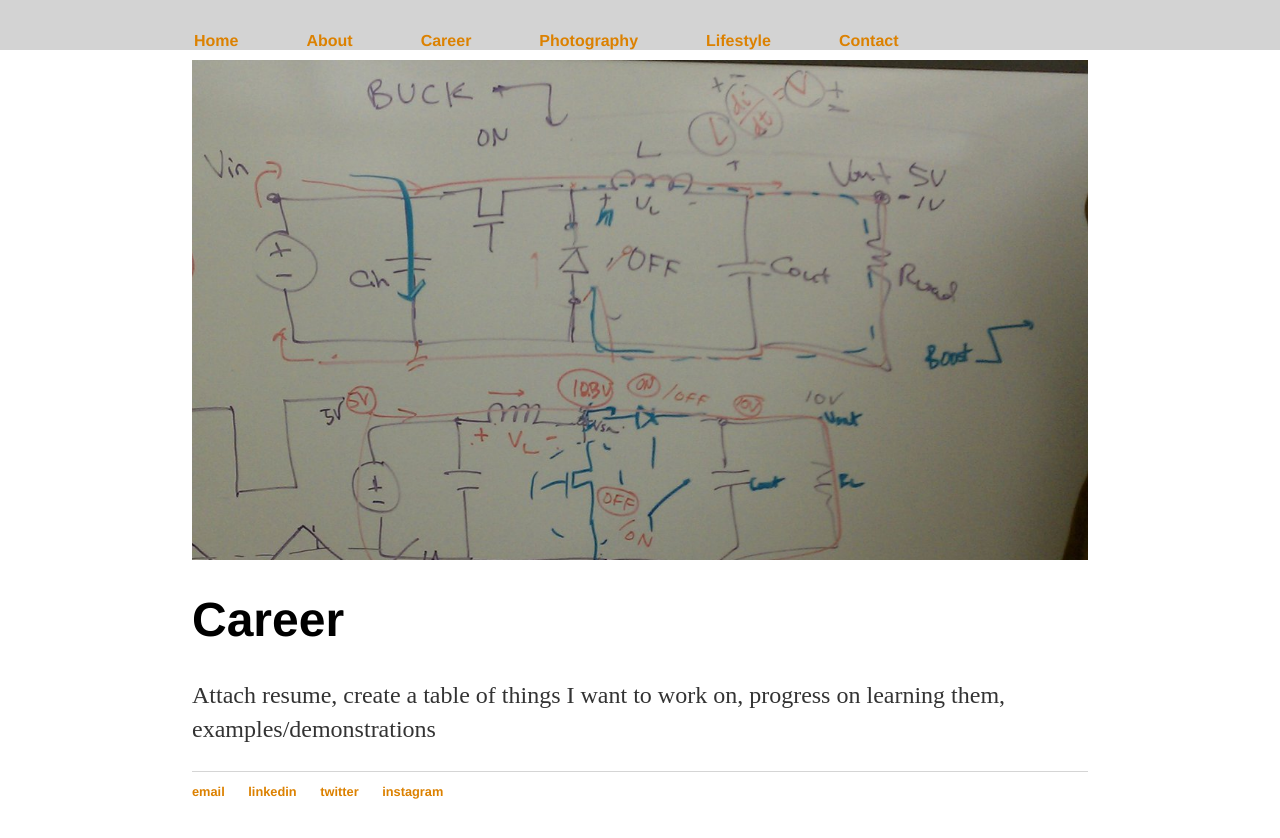
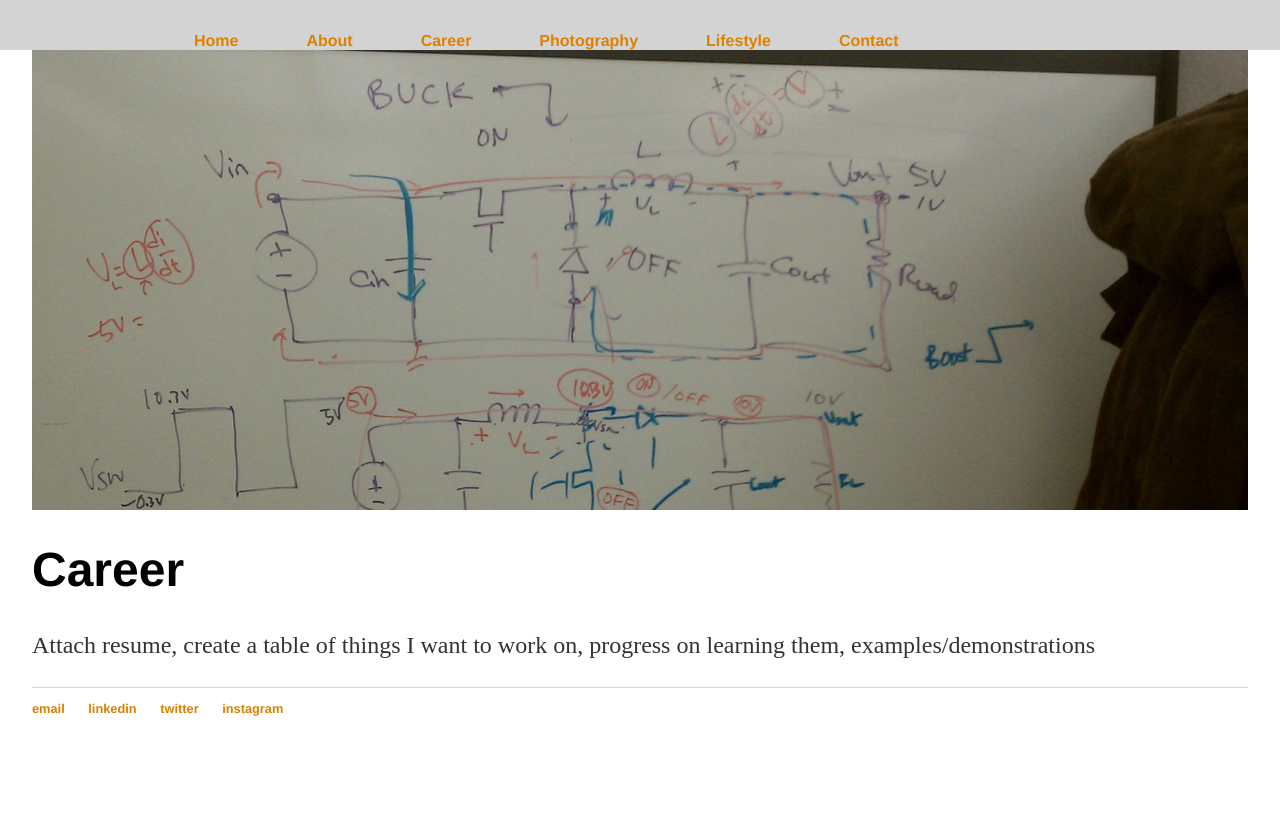
Before and after one commit to itsonlyjaz/itsonlyjaz.github.io, a Jekyll site: the page built from career/index.html, in a window 1280 px wide. Shown: the top 838 px of the page. Built offline with Jekyll 4.4.1, drawn with Linux system fonts in a browser that asks for light colours.

Commit message:
Update index.html

```diff
--- a/career/index.html
+++ b/career/index.html
@@ -7,8 +7,11 @@ title: jaz-marie
 <title>JM - Career</title>
 <head>
 </head>
+<body class="smaller">
+   <div class="parallax2"></div>
+</body>
 <body>
-  <div class="parallax2"></div>
+
 
     <h1>Career</h1>
 
```
